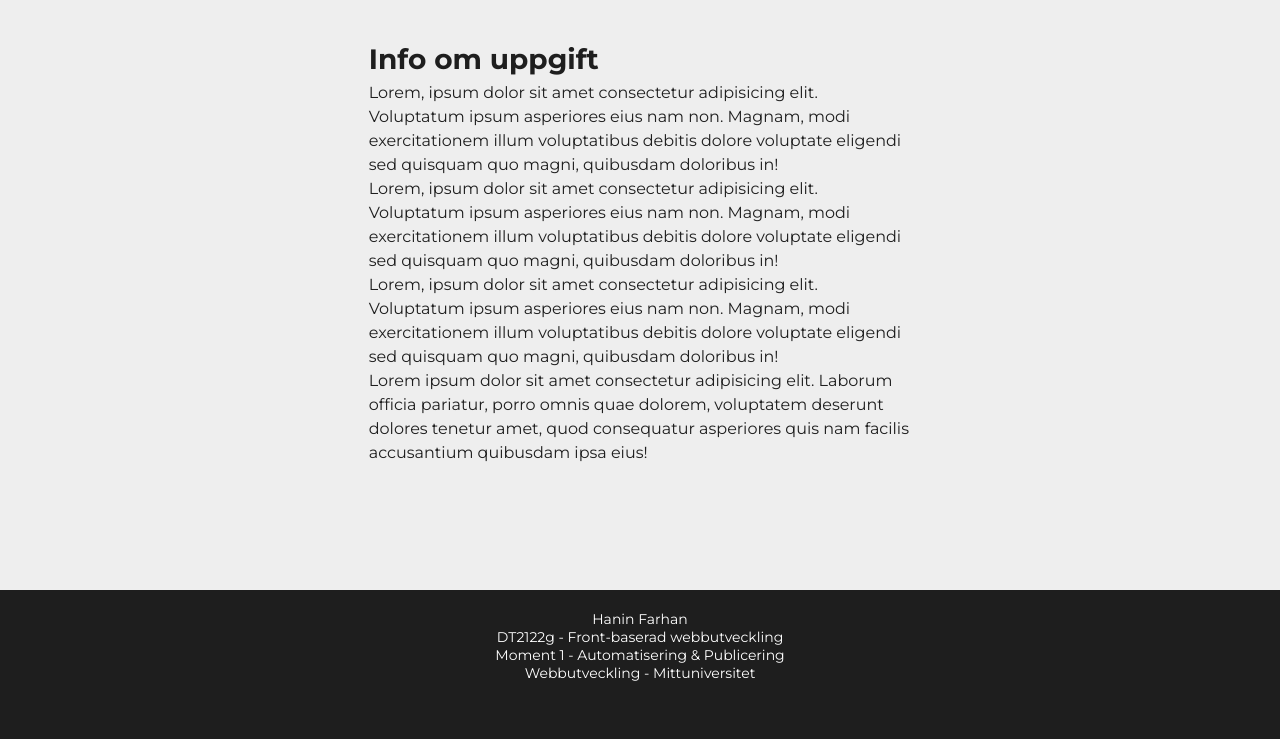
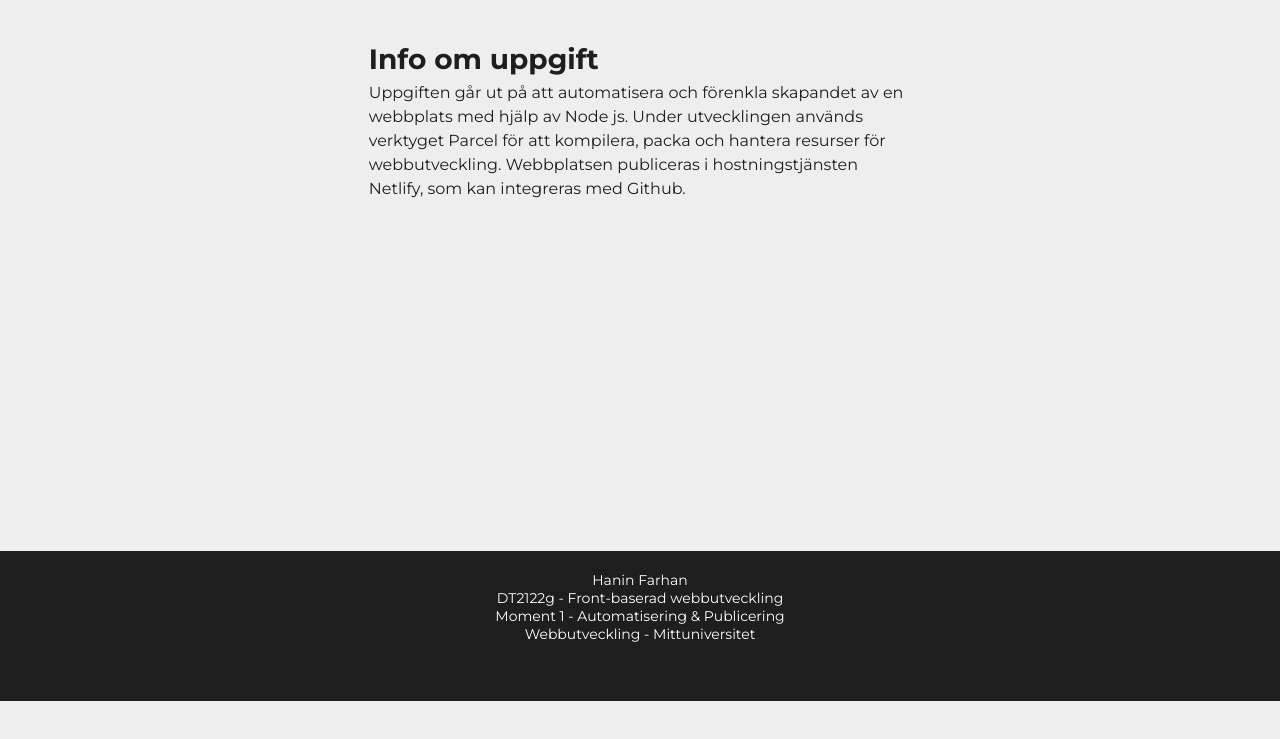
Before and after one commit to Hanin-96/dt211g-moment-1, a website built with Parcel: page src/index.html in a window 1280 px wide. Shown: the part 213-952 px from the top of the page. After the commit the page ends 914 px from the top, so only its background shows below. Built offline with nearby package versions, Linux system fonts and the light colour scheme.

Commit message:
Lagt till text på startsida + fixat avstånd från footer

```diff
--- a/package.json
+++ b/package.json
@@ -12,5 +12,9 @@
   "devDependencies": {
     "parcel": "^2.11.0",
     "sharp": "^0.31.3"
-  }
+  },
+  "browserslist": [
+    "defaults and fully supports es6-module",
+    "maintained node versions"
+  ]
 }
--- a/src/css/main.css
+++ b/src/css/main.css
@@ -72,7 +72,7 @@ footer {
     color: white;
     max-height: 15rem;
     height: 100%;
-    margin-top: 7.5rem;
+    margin-top: 30rem;
     grid-area: footer;
     z-index: 1;
     font-size: 1.4rem;
--- a/src/index.html
+++ b/src/index.html
@@ -49,13 +49,7 @@
         <h1>Start</h1>
         <div class="text-wrap">
             <h2>Info om uppgift</h2>
-            <p>Lorem, ipsum dolor sit amet consectetur adipisicing elit. Voluptatum ipsum asperiores eius nam non. Magnam, modi exercitationem illum voluptatibus debitis dolore voluptate eligendi sed quisquam quo magni, quibusdam doloribus in!</p>
-
-            <p>Lorem, ipsum dolor sit amet consectetur adipisicing elit. Voluptatum ipsum asperiores eius nam non. Magnam, modi exercitationem illum voluptatibus debitis dolore voluptate eligendi sed quisquam quo magni, quibusdam doloribus in!</p>
-
-            <p>Lorem, ipsum dolor sit amet consectetur adipisicing elit. Voluptatum ipsum asperiores eius nam non. Magnam, modi exercitationem illum voluptatibus debitis dolore voluptate eligendi sed quisquam quo magni, quibusdam doloribus in!</p>
-
-            <p>Lorem ipsum dolor sit amet consectetur adipisicing elit. Laborum officia pariatur, porro omnis quae dolorem, voluptatem deserunt dolores tenetur amet, quod consequatur asperiores quis nam facilis accusantium quibusdam ipsa eius!</p>
+            <p>Uppgiften går ut på att automatisera och förenkla skapandet av en webbplats med hjälp av Node js. Under utvecklingen används verktyget Parcel för att  kompilera, packa och hantera resurser för webbutveckling. Webbplatsen publiceras i hostningstjänsten Netlify, som kan integreras med Github.</p>
         </div>
 
     </main>
```
Also changed, not shown: src/about.html (+5 -1 lines).
